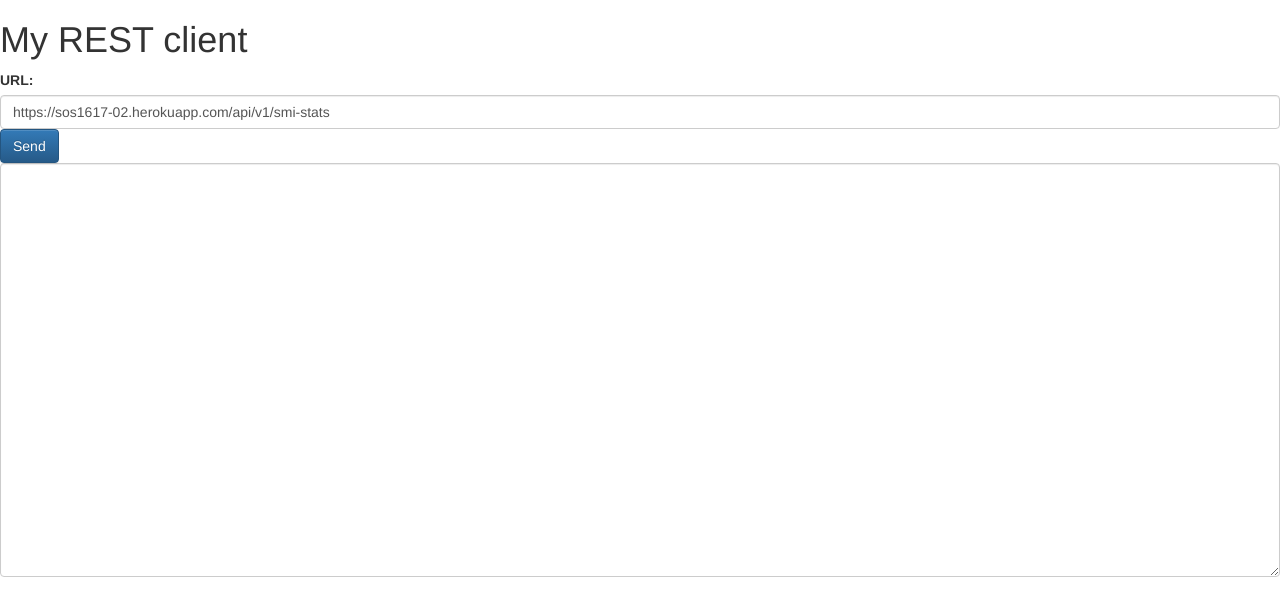
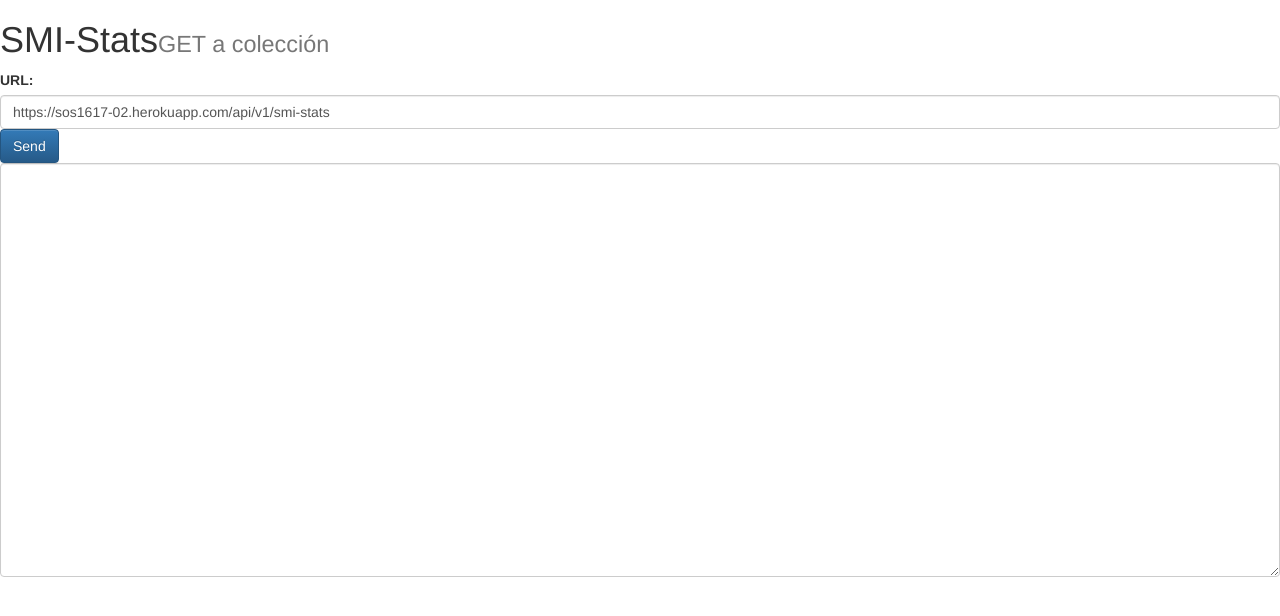
Before and after one commit to SOS1617/SOS1617-02, a website: page public/apiJoseAngular.html in a window 1280 px wide. Drawn offline with Linux system fonts and the light colour scheme.

Commit message:
Last revision on code

```diff
--- a/public/apiJoseAngular.html
+++ b/public/apiJoseAngular.html
@@ -35,7 +35,7 @@
     </head>
     <body ng-controller="MainCtrl">
 
-        <h1>My REST client</h1>
+        <h1>SMI-Stats<small>GET a colección</small></h1>
         <label>URL:</label>
         <!-- asociando el control input a una propiedad test que está dentro del modelo, entonces cada vez que el usuario escriba en input,
         estará actualizando el modelo -->
```
Also changed, not shown: 1 other file.
